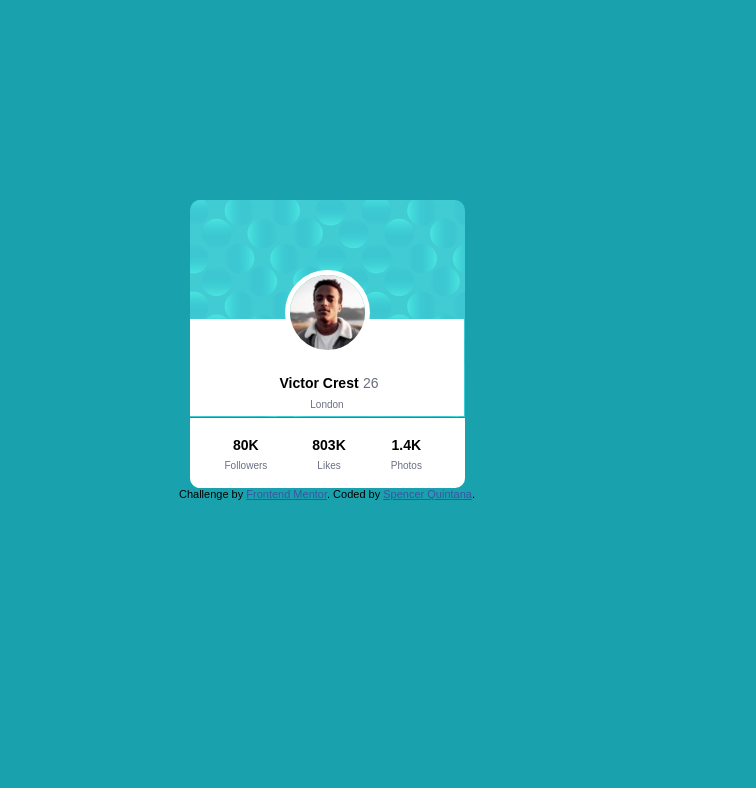
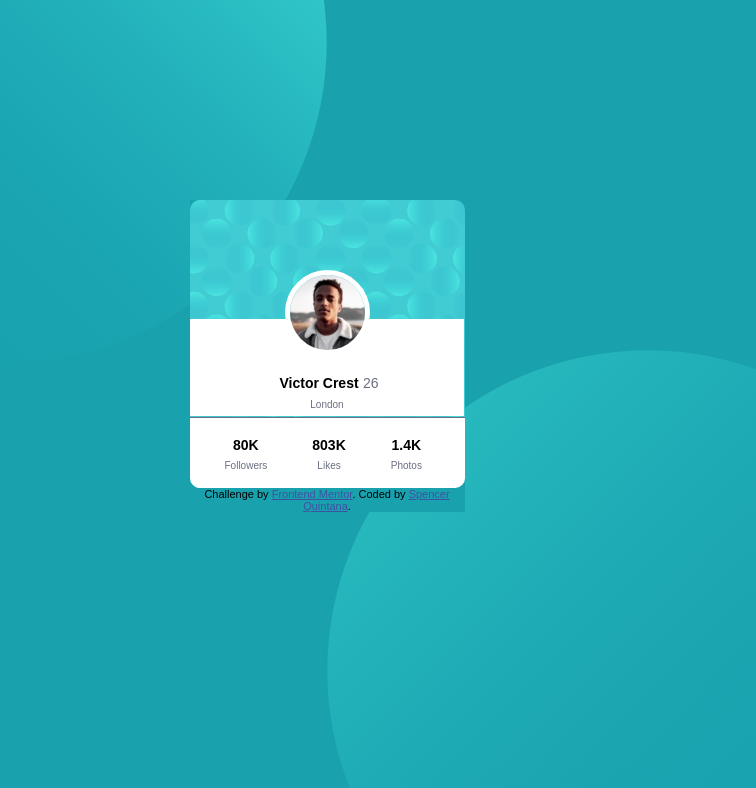
Before and after one commit to SquintA5/Profile-card-component, a plain HTML site: page index.html in a window 1280 px wide. Shown: the whole page, without its empty margins (313-1069 px from the left). Drawn offline with Linux system fonts and the light colour scheme; a web font is replaced by a local one.

Commit message:
Add files via upload

```diff
--- a/index.html
+++ b/index.html
@@ -1,5 +1,5 @@
 <!DOCTYPE html>
-<html lang="en">
+<html lang="en" class="backdrop">
 <head>
   <meta charset="UTF-8">
   <meta name="viewport" content="width=device-width, initial-scale=1.0">
@@ -15,6 +15,16 @@
 		font-family: "Kumbh Sans", sans-serif;
 		margin: auto;
 		background-color: hsl(185, 75%, 39%);
+	}
+
+	.backdrop {
+		background-image: url("images/bg-pattern-bottom.svg"), url("images/bg-pattern-top.svg");
+		background-repeat: no-repeat;
+		background-position: right top 350px, left bottom 150px;
+		background-size: 50%;
+	}
+	body {
+		width: 275px;
 	}
 
 	main {
```
